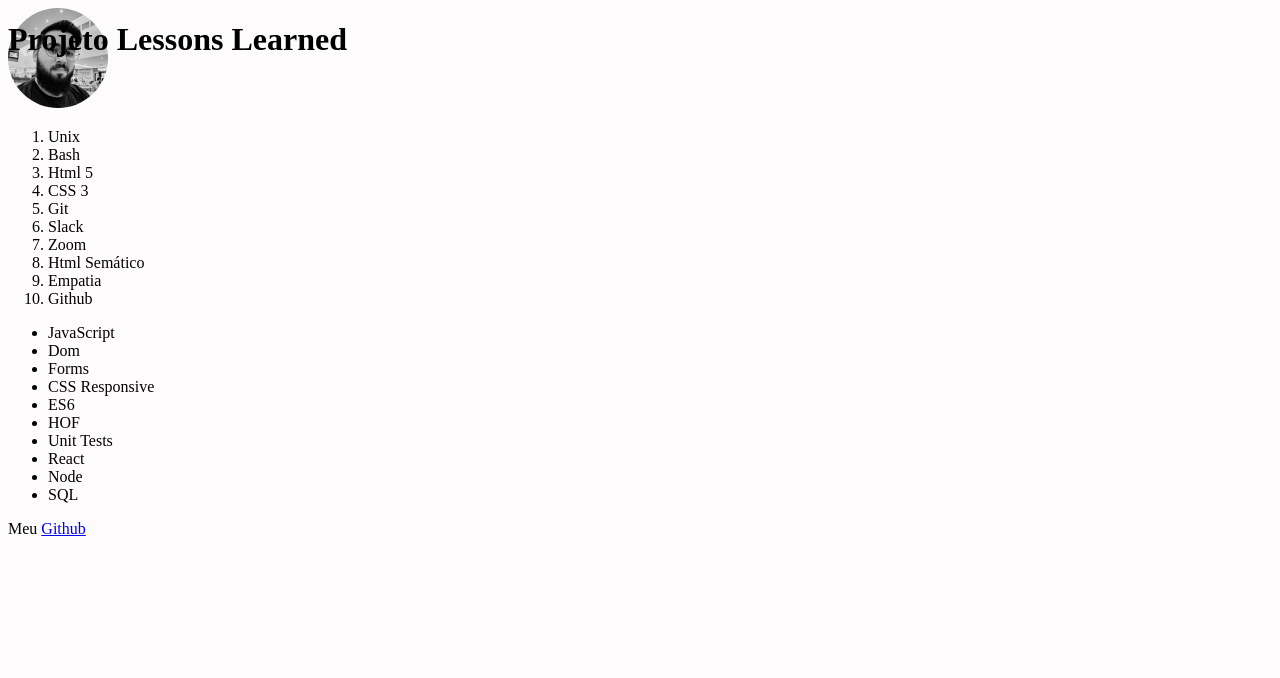
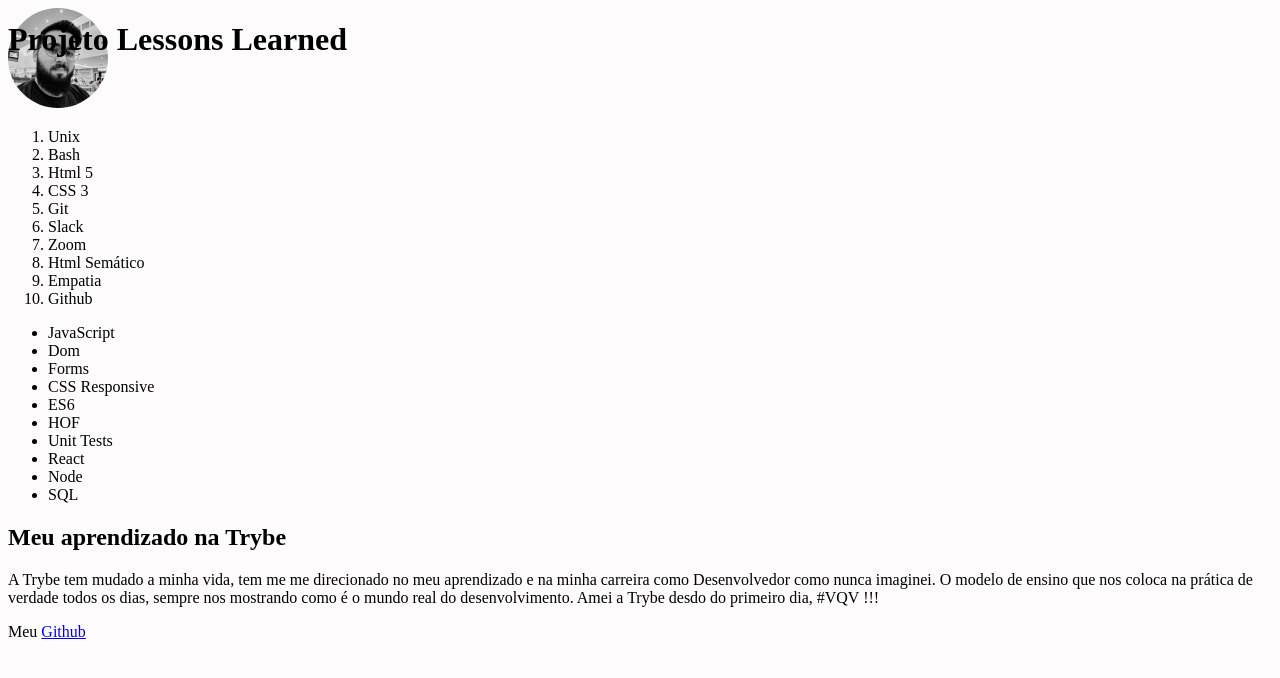
Before and after one commit to Jonas-Paiva/Project-Lessons-Learned, a website: page index.html in a window 1280 px wide. Drawn offline with Linux system fonts and the light colour scheme.

Commit message:
Oitavo requisito

```diff
--- a/index.html
+++ b/index.html
@@ -40,6 +40,12 @@
             <li>SQL</li>
         </ul>
     </article>
+    <article>
+        <h2>Meu aprendizado na Trybe</h2>
+        <p>
+            A Trybe tem mudado a minha vida, tem me me direcionado no meu aprendizado e na minha carreira como Desenvolvedor como nunca imaginei. O modelo de ensino que nos coloca na prática de verdade todos os dias, sempre nos mostrando como é o mundo real do desenvolvimento. Amei a Trybe desdo do primeiro dia, #VQV !!!
+        </p>
+    </article>
     <footer id="rodape">
         <p>Meu <a target="_blank" href="https://github.com/Jonas-Paiva">Github</a></p>
 
```
